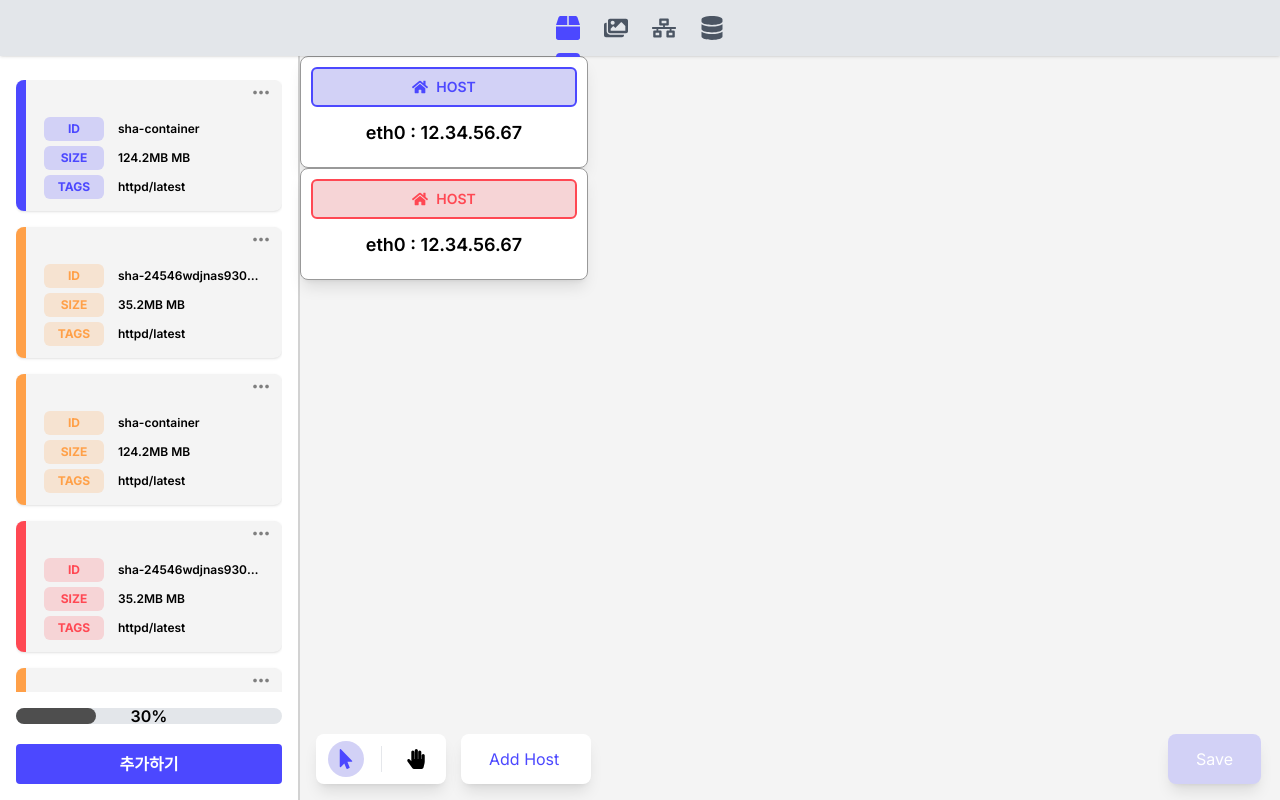
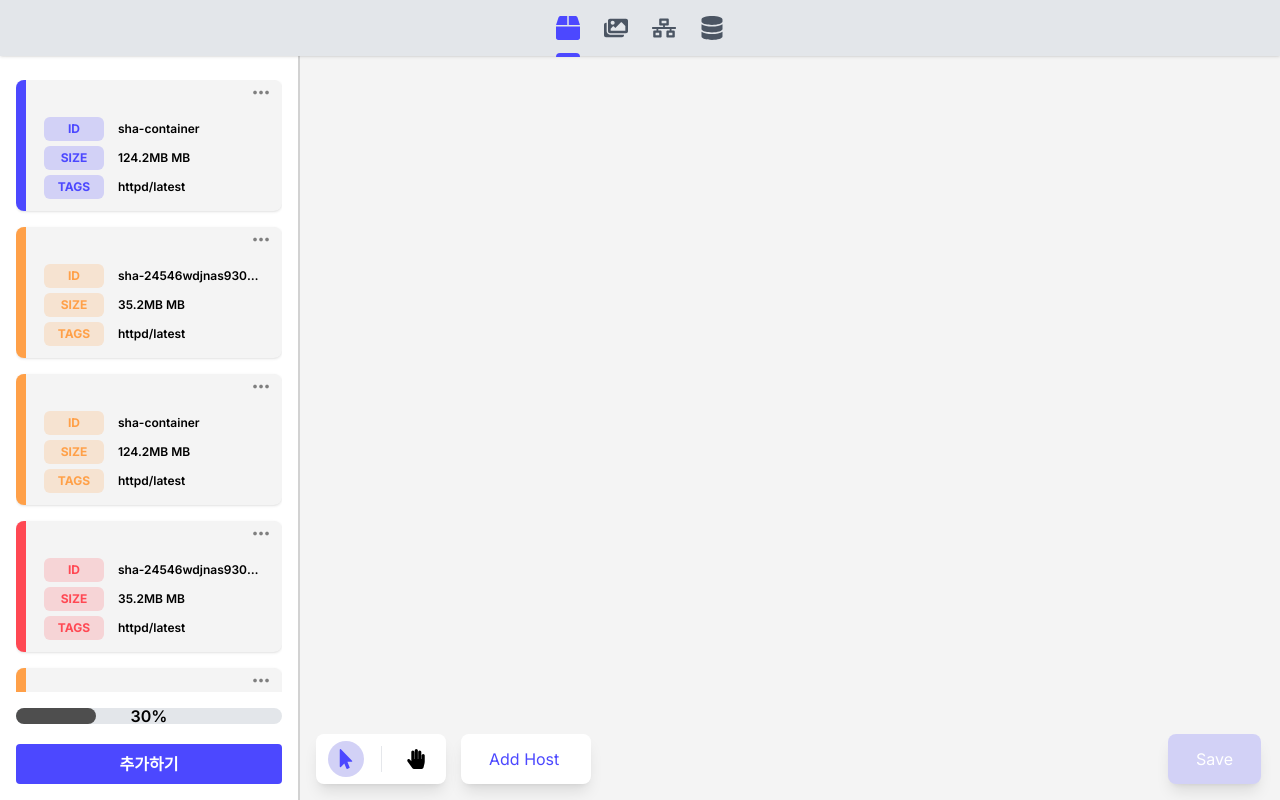
Before and after one commit to yeoniii20/goraebab_web, a Next.js app: page /network in a window 1280 px wide. Built offline with nearby package versions, Linux system fonts and the light colour scheme.

Commit message:
hotfix: network issue 해결

```diff
--- a/src/app/(network)/network/page.tsx
+++ b/src/app/(network)/network/page.tsx
@@ -3,12 +3,7 @@
 import HostCard from '@/components/card/hostCard';
 
 const NetworkPage = () => {
-  return (
-    <>
-      <HostCard ip="12.34.56.67" />
-      <HostCard ip="12.34.56.67" status={false} />
-    </>
-  );
+  return <></>;
 };
 
 export default NetworkPage;
```
